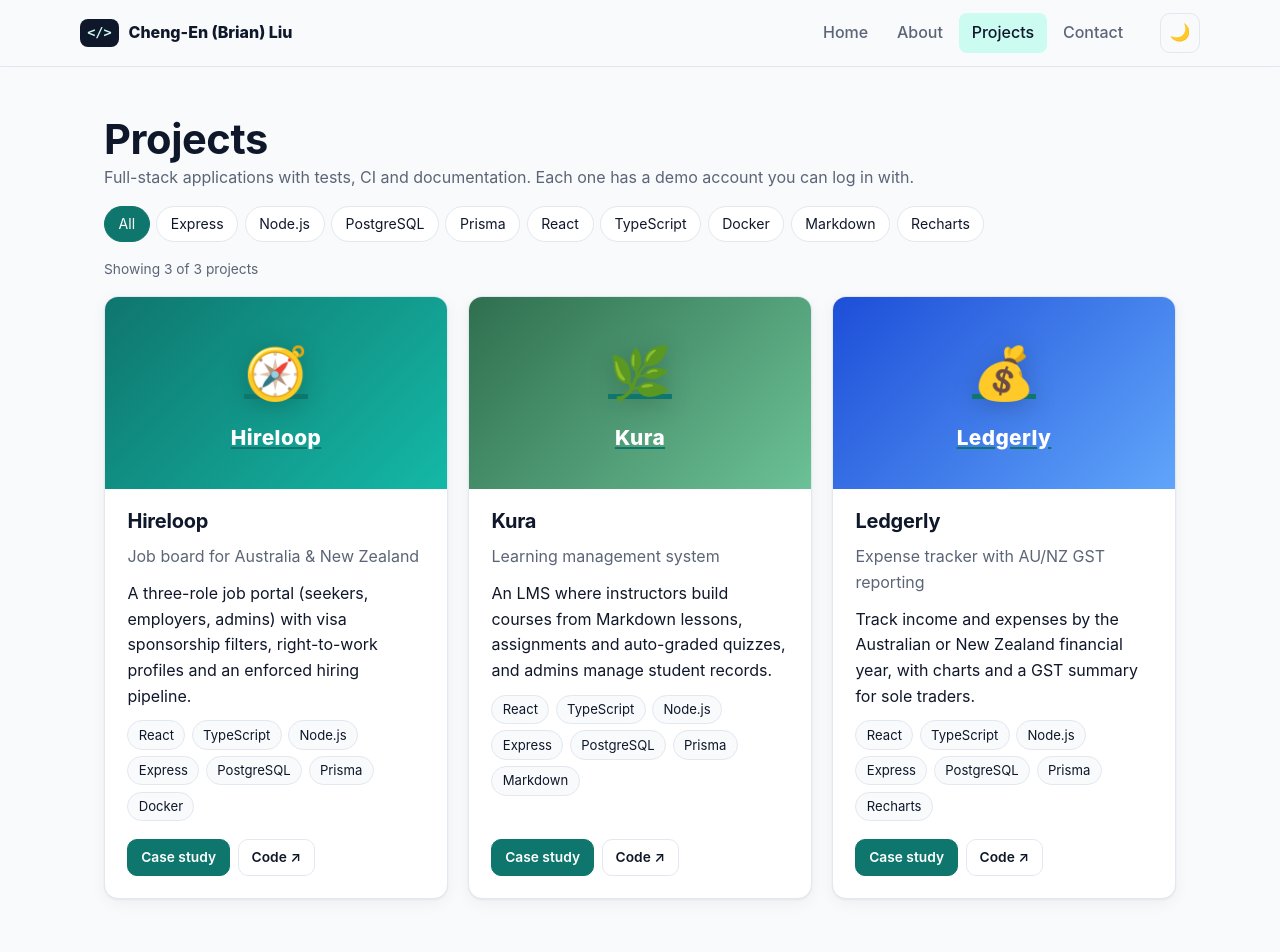
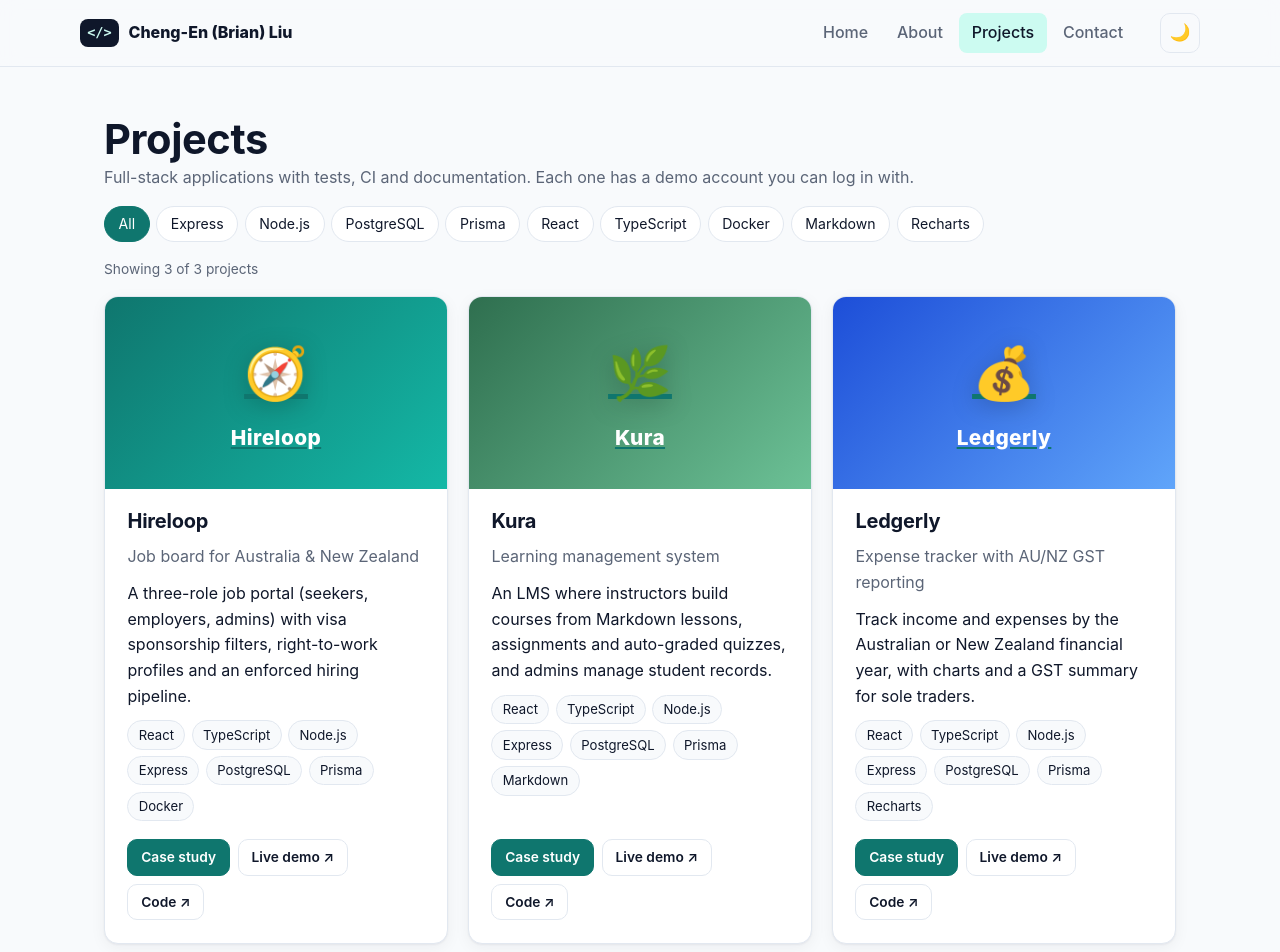
Before and after one commit to BrianLiu0531/portfolio, a React (Vite) app: page /projects in a window 1280 px wide. Shown: the top 952 px of the page. Built offline with nearby package versions, Linux system fonts and the light colour scheme.

Commit message:
Add live demo links for the three full stack projects
Co-Authored-By: Claude Opus 5.5 <noreply@anthropic.com>

```diff
--- a/src/content.ts
+++ b/src/content.ts
@@ -155,8 +155,9 @@ export const projects: Project[] = [
       { title: 'Indexed fuzzy search', detail: 'PostgreSQL pg_trgm GIN indexes keep ILIKE keyword search fast as listings grow.' },
     ],
     stack: ['React', 'TypeScript', 'Node.js', 'Express', 'PostgreSQL', 'Prisma', 'Docker'],
-    tests: '44 automated tests (API integration + component)',
+    tests: '45 automated tests (API integration + component)',
     github: `https://github.com/${GITHUB_USER}/job-portal`,
+    demo: 'https://hireloop-demo.onrender.com',
     demoLogins: [
       { role: 'Seeker', email: 'seeker@example.com', password: 'Seeker1234!' },
       { role: 'Employer', email: 'employer@example.com', password: 'Employer1234!' },
@@ -183,8 +184,9 @@ export const projects: Project[] = [
       { title: 'One authorisation module', detail: 'Every content route resolves its parent course and goes through the same “can teach / can learn” checks.' },
     ],
     stack: ['React', 'TypeScript', 'Node.js', 'Express', 'PostgreSQL', 'Prisma', 'Markdown'],
-    tests: '38 automated tests (API integration + component)',
+    tests: '39 automated tests (API integration + component)',
     github: `https://github.com/${GITHUB_USER}/lms`,
+    demo: 'https://kura-demo-pwdk.onrender.com',
     demoLogins: [
       { role: 'Student', email: 'student@example.com', password: 'Student1234!' },
       { role: 'Instructor', email: 'instructor@example.com', password: 'Teach1234!' },
@@ -211,8 +213,9 @@ export const projects: Project[] = [
       { title: 'CSV injection protection', detail: 'Exported cells are quoted and formula prefixes neutralised.' },
     ],
     stack: ['React', 'TypeScript', 'Node.js', 'Express', 'PostgreSQL', 'Prisma', 'Recharts'],
-    tests: '38 automated tests (API integration + component)',
+    tests: '39 automated tests (API integration + component)',
     github: `https://github.com/${GITHUB_USER}/expense-tracker`,
+    demo: 'https://ledgerly-demo-7rjb.onrender.com',
     demoLogins: [{ role: 'Demo', email: 'demo@example.com', password: 'Demo1234!' }],
   },
 ];
--- a/src/pages/ProjectDetailPage.tsx
+++ b/src/pages/ProjectDetailPage.tsx
@@ -88,6 +88,9 @@ export default function ProjectDetailPage() {
                 </li>
               ))}
             </ul>
+            {project.demo && (
+              <p className="muted small">The demo runs on a free plan that sleeps when idle, so the first visit can take up to a minute to wake up.</p>
+            )}
           </div>
         )}
       </section>
```
